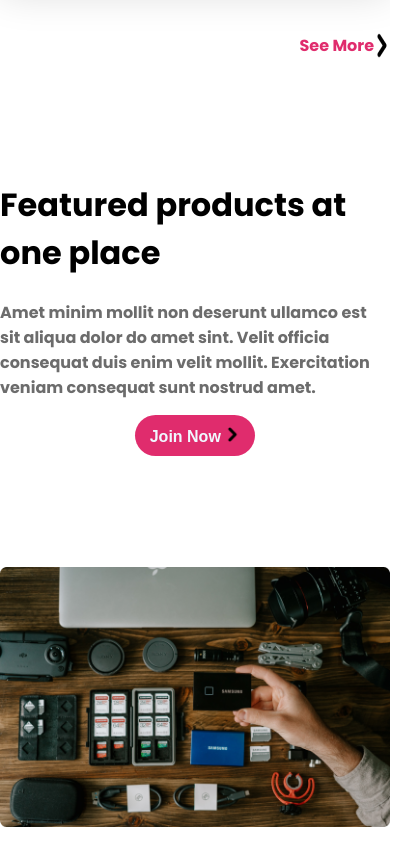
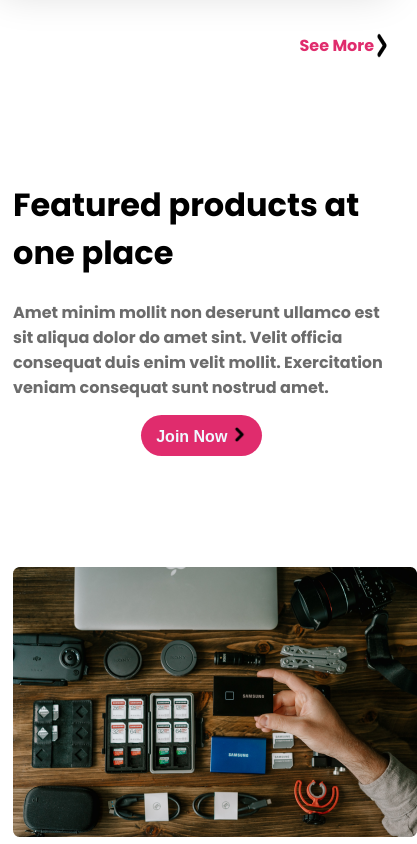
Before and after one commit to rimond12/influencer-task, a plain HTML site: page index.html in a window 390 px wide. Shown: the part 6090-6934 px from the top of the page, 417 px wide, since content can reach past the window. Drawn offline with Linux system fonts and the light colour scheme.

Commit message:
added new changes in html and css file

```diff
--- a/styles/style.css
+++ b/styles/style.css
@@ -169,7 +169,7 @@
     margin-top: 100px;
   }
   .featured-details{
-    justify-content: center;
+    /* justify-content: center; */
 
   }
   .feature-tittle{
@@ -232,16 +232,22 @@
     }
     .featured-container{
       flex-direction: column-reverse;
-      /* justify-items: center; */
+      max-width: 100%;
+      justify-items: center;
+      margin-left: 13px;
     }
-    .featured-container img{
+    .featured-container h2 p img{
       max-width: 100%;
+      margin: 0px;
+      justify-items: center;
+      align-items: center;
     }
     .featured-details{
       justify-content: center;
       justify-items: center;
-      align-items: center;
-      gap: 0px auto;
+    }
+    .feature-tittle{
+      justify-items: center;
     }
   }
 
```
